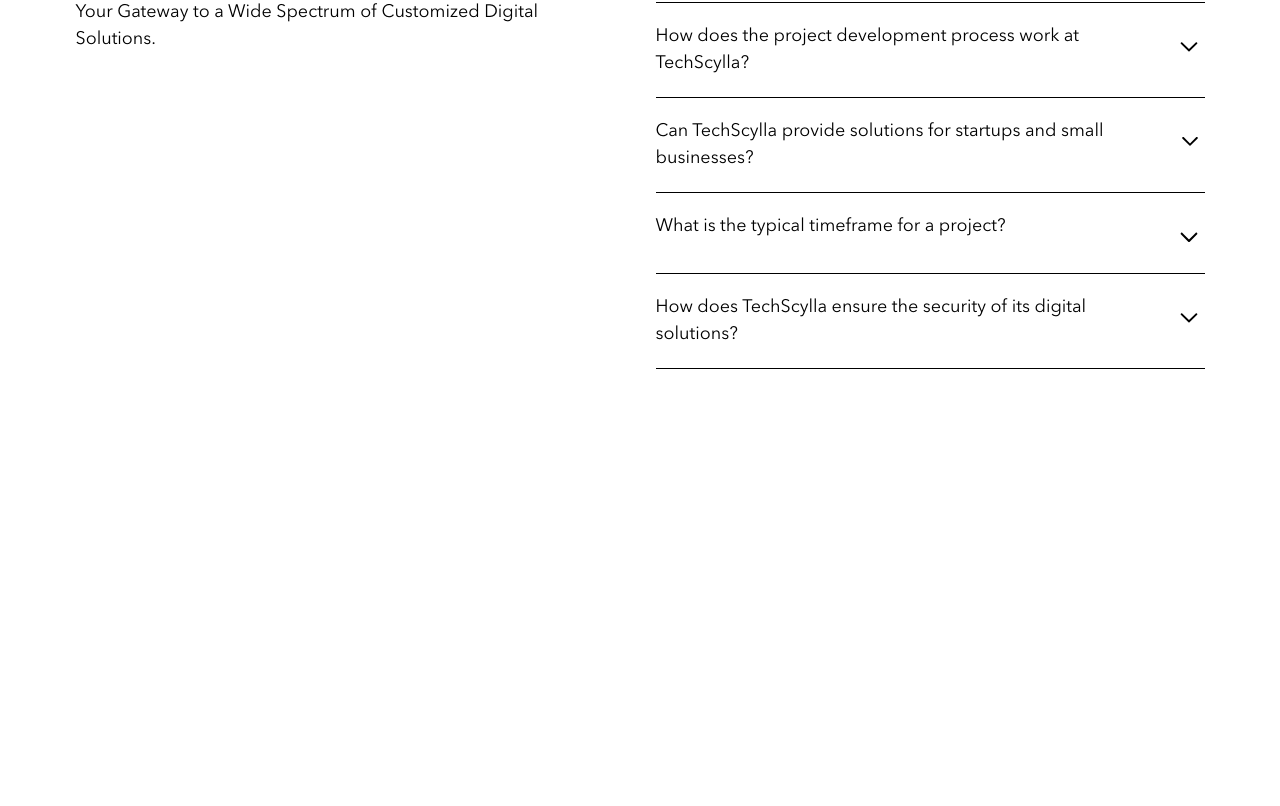
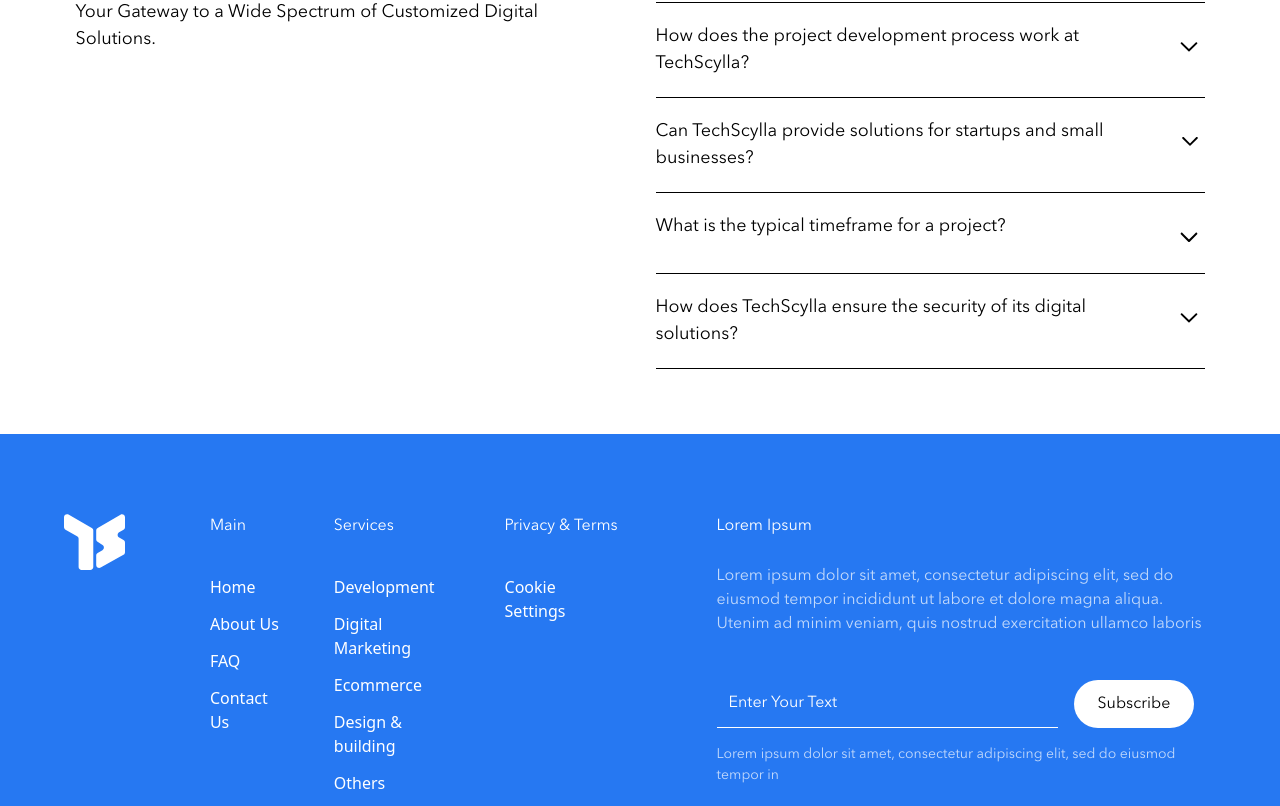
Before and after one commit to Huzaifa-A750/TechScylla, a React (Create React App) app: page / in a window 1280 px wide. Shown: the part 4338-5144 px from the top of the page. Before the commit the page ends 4772 px from the top, so only its background shows below. Built offline with nearby package versions, Linux system fonts and the light colour scheme.

Commit message:
page 1 completed and responsive

```diff
--- a/src/component/common/Footer.js
+++ b/src/component/common/Footer.js
@@ -1,9 +1,142 @@
+import Logo from "../../assets/images/Vector 12.svg";
+
 export default function Footer() {
   return (
-    <div className="container mx-auto">
-      <div className="pt-[65px]">
-        <div className=""></div>
-        <div className=""></div>
+    <div className="bg-[#2678F2] px-16 py-20">
+      <div className="container mx-auto">
+        <div className="grid md:flex gap-10 xl:gap-24 pb-3 justify-between">
+          {/* Sub-Section-1 */}
+
+          <div className="flex-col xl:flex-row xl:flex">
+            <div className="pr-0 justify-center pb-8 sm:pb-16 grid xl:pr-[85px]">
+              <img src={Logo} alt="Logo" className="cursor-pointer" />
+            </div>
+            <div className="grid sm:flex gap-8 lg:gap-6 xl:gap-[51px] text-center lg:text-start font-medium justify-center">
+              <ul className="text-white gap-y-[13px] flex flex-col font-thin w-auto lg:w-[73px]">
+                <li className="mb-2 xl:mb-6">
+                  <p className="text-base font-[Avenir-Next-Regular]  leading-6">
+                    Main
+                  </p>
+                </li>
+                <li>
+                  <a href="_blank" className="hover:border-b-[1px] border-white">
+                    Home
+                  </a>
+                </li>
+                <li>
+                  <a href="_blank" className="hover:border-b-[1px] border-white">
+                    About Us
+                  </a>
+                </li>
+                <li>
+                  <a href="_blank" className="hover:border-b-[1px] border-white">
+                    FAQ
+                  </a>
+                </li>
+                <li>
+                  <a href="_blank" className="hover:border-b-[1px] border-white">
+                    Contact Us
+                  </a>
+                </li>
+              </ul>
+              <ul className="text-white gap-y-[13px] flex flex-col font-thin w-auto lg:w-[120px]">
+                <li className="mb-2 xl:mb-6">
+                  <p className="text-base font-[Avenir-Next-Regular]  leading-6">
+                    Services
+                  </p>
+                </li>
+                <li>
+                  <a href="_blank" className="hover:border-b-[1px] border-white">
+                    Development
+                  </a>
+                </li>
+                <li>
+                  <a href="_blank" className="hover:border-b-[1px] border-white">
+                    Digital Marketing
+                  </a>
+                </li>
+                <li>
+                  <a href="_blank" className="hover:border-b-[1px] border-white">
+                    Ecommerce
+                  </a>
+                </li>
+                <li>
+                  <a href="_blank" className="hover:border-b-[1px] border-white">
+                    Design &#38; building
+                  </a>
+                </li>
+                <li>
+                  <a href="_blank" className="hover:border-b-[1px] border-white">
+                    Others
+                  </a>
+                </li>
+              </ul>
+              <ul className="text-white gap-y-[13px] flex flex-col font-thin">
+                <li className="mb-2 xl:mb-6">
+                  <p className="text-base font-[Avenir-Next-Regular] leading-6">
+                    Privacy &#38; Terms
+                  </p>
+                </li>
+                <li>
+                  <a href="_blank" className="hover:border-b-[1px] border-white">
+                    Cookie Settings
+                  </a>
+                </li>
+              </ul>
+            </div>
+          </div>
+
+          {/* Sub-Section-2 */}
+
+          <div className="grid text-center lg:text-start w-auto md:w-[350px] lg:w-[500px] gap-y-3 lg:gap-y-0 xl:gap-y-6">
+            <div className="gap-y-4 grid">
+              <p className="text-white text-base font-[Avenir-Next-Regular] font-medium leading-6">
+                Lorem Ipsum
+              </p>
+              <p className="text-white text-base font-[Avenir-Next-Regular] font-medium leading-6 opacity-[0.72]">
+                Lorem ipsum dolor sit amet, consectetur adipiscing elit, sed do
+                eiusmod tempor incididunt ut labore et dolore magna aliqua.
+                Utenim ad minim veniam, quis nostrud exercitation ullamco
+                laboris
+              </p>
+            </div>
+            <div className="gap-y-4 grid">
+              <form
+                action=""
+                className="gap-x-4 items-end grid gap-y-6 lg:flex"
+              >
+                <input
+                  type="text"
+                  placeholder="Enter Your Text"
+                  className="placeholder:text-white w-auto lg:w-[341px]  bg-inherit text-base text-white font-normal leading-6 font-[Avenir-Next-Regular] p-3 border-b-[1px] border-solid border-white focus:outline-none text-center lg:text-start"
+                />
+                <button className="bg-white text-black font-[Avenir-Next-Regular] font-medium rounded-full px-6 py-3">
+                  Subscribe
+                </button>
+              </form>
+              <p className="text-white text-sm font-[Avenir-Next-Regular] font-medium leading-[21px] opacity-[0.72]">
+                Lorem ipsum dolor sit amet, consectetur adipiscing elit, sed do
+                eiusmod tempor in
+              </p>
+            </div>
+          </div>
+        </div>
+        <div className="">
+          <hr class="mt-16 mb-8 h-[1px] border-t-0 bg-white" />
+          <div className="grid sm:flex gap-y-4 items-center justify-center sm:justify-between">
+            <div className="text-center">
+              <p className="opacity-[0.72] text-white font-[Avenir-Next-Regular] text-sm font-normal leading-normal sm:leading-[21px]">
+                2023 TECHSCYLLA. All right reserved.
+              </p>
+            </div>
+            <div className="flex gap-4 text-white text-2xl justify-center">
+              <i className="fa-brands fa-facebook-f rounded-full hover:-mt-3 hover:text-[#316FF6] hover:w-[40px] hover:pl-3 hover:duration-0 hover:bg-white hover:p-2 duration-200"></i>
+              <i className="fa-brands fa-instagram rounded-full hover:w-[40px] hover:-mt-3 hover:pl-[9px] hover:text-purple-600 hover:bg-white hover:p-2 duration-200"></i>
+              <i className="fa-brands fa-twitter rounded-full hover:w-[40px] hover:-mt-3 hover:text-[#1DA1F2] hover:bg-white hover:p-2 duration-200"></i>
+              <i className="fa-brands fa-linkedin rounded-full hover:w-[40px] hover:-mt-3 hover:pl-[9px] hover:text-[#0077b5] hover:bg-white hover:p-2 duration-200"></i>
+            </div>
+          </div>
+        </div>
       </div>
     </div>
   );
--- a/src/component/home/Engineering Digital.js
+++ b/src/component/home/Engineering Digital.js
@@ -12,7 +12,7 @@
 export default function Engineering() {
   return (
     <div className="container mx-auto mt-10 md:mt-0 grid xl:flex justify-center lg:pb-32 pb-10">
-      <div className="px-10 md:px-4 xl:px-16">
+      <div className="px-2 md:px-4 xl:px-16">
         <div className="justify-center grid xl:justify-start">
         <div className="w-auto sm:w-[448px]">
           <h2 className="text-[#1B1B1B] text-center sm:text-start text-[40px] font-[Avenir-Next-Regular] font-semibold leading-[48px] mb-0.5">
@@ -110,7 +110,7 @@
       {/* Contact us Form */}
 
       <div className="grid items-center justify-center mt-12 xl:mt-0">
-        <div className="bg-[#303030] pb-[22px] rounded-[30px] px-6 pt-[41px] grid justify-center w-auto sm:w-[500px] md:w-[700px] xl:w-[390px] text-center">
+        <div className="bg-[#303030] pb-[22px] rounded-[30px] px-6 pt-[41px] grid justify-center w-[280px] sm:w-[500px] md:w-[700px] xl:w-[390px] text-center">
           <h3 className="text-white text-[40px] font-medium font-[Avenir-Next-Regular] leading-normal">
             Contact <span className="text-[#2678F2]">us</span>
           </h3>
--- a/src/component/home/FAQs.js
+++ b/src/component/home/FAQs.js
@@ -2,8 +2,8 @@
 
 export default function FAQs() {
   return (
-    <div className="container mx-auto mt-[220px]">
-      <div className="text-black gap-x-20 justify-center grid text-center lg:text-start lg:flex px-8 sm:px-0">
+    <div className="container mx-auto mt-[220px] pb-[65px]">
+      <div className="text-black gap-x-10 xl:gap-x-20 justify-center grid text-center lg:text-start lg:flex px-8">
         <div className="font-semibold w-auto md:w-[500px] mb-7 lg:mb-0">
           <div className="gap-y-6 grid text-[45px] font-[Avenir-Next-Bold]">
             <h1 className="leading-[54px]">FAQs</h1>
@@ -40,13 +40,13 @@
 
             {/* Text and image  */}
 
-            <div className="py-5 grid sm:flex justify-center sm:justify-between cursor-pointer gap-0 sm:gap-3">
+            <div className="py-3 sm:py-5 grid sm:flex justify-center sm:justify-between cursor-pointer gap-0 sm:gap-3">
               <div className="">
                 <p className="leading-[27px]">
                   How does the project development process work at TechScylla?
                 </p>
               </div>
-              <div className="justify-center grid pt-2">
+              <div className="justify-center grid pt-0 sm:pt-2">
                 <img src={dropdownarrow} alt="dropdownarrow" />
               </div>
             </div>
@@ -57,14 +57,14 @@
 
             {/* Text and image  */}
 
-            <div className="py-5 grid sm:flex justify-center sm:justify-between cursor-pointer gap-0 sm:gap-3">
+            <div className="py-3 sm:py-5 grid sm:flex justify-center sm:justify-between cursor-pointer gap-0 sm:gap-3">
               <div className="">
                 <p className="leading-[27px]">
                   Can TechScylla provide solutions for startups and small
                   businesses?
                 </p>
               </div>
-              <div className="justify-center grid pt-2">
+              <div className="justify-center grid pt-0 sm:pt-2">
                 <img src={dropdownarrow} alt="dropdownarrow" />
               </div>
             </div>
@@ -75,13 +75,13 @@
 
             {/* Text and image  */}
 
-            <div className="py-5 grid sm:flex justify-center sm:justify-between cursor-pointer gap-0 sm:gap-3">
+            <div className="py-3 sm:py-5 grid sm:flex justify-center sm:justify-between cursor-pointer gap-0 sm:gap-3">
               <div className="">
                 <p className="leading-[27px]">
                   What is the typical timeframe for a project?
                 </p>
               </div>
-              <div className="justify-center grid pt-2">
+              <div className="justify-center grid pt-0 sm:pt-2">
                 <img src={dropdownarrow} alt="dropdownarrow" />
               </div>
             </div>
@@ -92,14 +92,14 @@
 
             {/* Text and image  */}
 
-            <div className="py-5 grid sm:flex justify-center sm:justify-between cursor-pointer gap-0 sm:gap-3">
+            <div className="py-3 sm:py-5 grid sm:flex justify-center sm:justify-between cursor-pointer gap-0 sm:gap-3">
               <div className="">
                 <p className="leading-[27px]">
                   How does TechScylla ensure the security of its digital
                   solutions?
                 </p>
               </div>
-              <div className="justify-center grid pt-2">
+              <div className="justify-center grid pt-0 sm:pt-2">
                 <img src={dropdownarrow} alt="dropdownarrow" />
               </div>
             </div>
--- a/src/component/home/Partner.js
+++ b/src/component/home/Partner.js
@@ -16,7 +16,7 @@
     <div className="container mx-auto">
       <div className="grid justify-center pt-[90px]">
         <div className="justify-center text-center pb-9 sm:pb-[78px] gap-y-2 grid px-4">
-          <h1 className="text-black w-auto sm:w-[627px] font-[Avenir-Next-Regular] text-[40px] font-semibold leading-[48px] pb-2 sm:pb-0">
+          <h1 className="text-black w-auto sm:w-[627px] font-[Avenir-Next-Regular] text-[40px] font-semibold leading-[48px] pb-2 px-2 md:px-0 sm:pb-0">
             Your Full-Spectrum Digital Partner
           </h1>
           <p className="text-black w-auto sm:w-[627px] text-base font-[Avenir-Next-Regular] font-normal leading-6 px-12">
```
Also changed, not shown: public/index.html (+9 -4 lines), src/component/home/Vision.js (+7 -7 lines), src/assets/images/Vector 12.svg (added), 1 other file (tests, documents, lock files or other folders).
